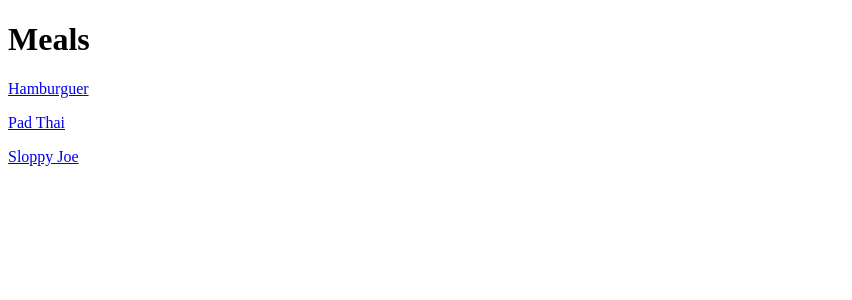
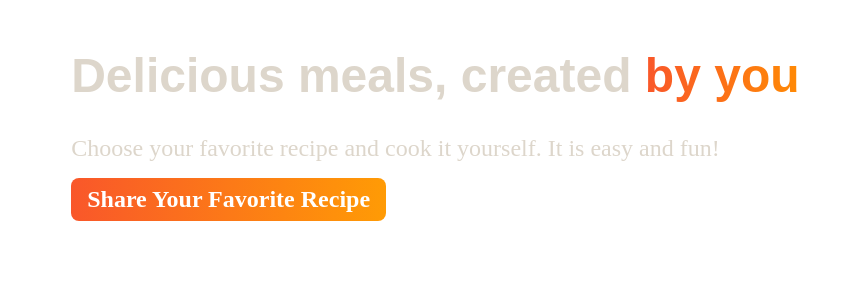
Before and after one commit to daniel-avzaradel/next-js14-full-course, a Next.js app in the folder 05-onwards-foodies-starting-project/: page /meals in a window 1280 px wide. Shown: the top 300 px of the page, without its empty margins (0-852 px from the left). Built offline with nearby package versions, Linux system fonts and the light colour scheme.

Commit message:
adding meals

```diff
--- a/05-onwards-foodies-starting-project/app/meals/page.jsx
+++ b/05-onwards-foodies-starting-project/app/meals/page.jsx
@@ -1,20 +1,25 @@
 import Link from "next/link";
+import classes from './page.module.css'
 
-const Meals = () => {
+const MealsPage = () => {
   return (
-    <main>
-      <h1>Meals</h1>
-      <p>
-        <Link href="/meals/hamburguer">Hamburguer</Link>
+    <>
+    <header className={classes.header}>
+      <h1>Delicious meals, created{' '}
+        <span className={classes.highlight}>by you</span>
+      </h1>
+      <p>Choose your favorite recipe and cook it yourself. It is easy and fun!</p>
+      <p className={classes.cta}>
+        <Link href='/meals/share'>
+          Share Your Favorite Recipe
+        </Link>
       </p>
-      <p>
-        <Link href="/meals/pad-thai">Pad Thai</Link>
-      </p>
-      <p>
-        <Link href="/meals/sloppy-joe">Sloppy Joe</Link>
-      </p>
-    </main>
+      <main className={classes.main}>
+
+      </main>
+    </header>
+    </>
   );
 };
 
-export default Meals;
+export default MealsPage;
--- /dev/null
+++ b/05-onwards-foodies-starting-project/app/meals/page.module.css
@@ -0,0 +1,51 @@
+.header {
+  gap: 3rem;
+  margin: 3rem auto 5rem auto;
+  width: 90%;
+  max-width: 75rem;
+  color: #ddd6cb;
+  font-size: 1.5rem;
+}
+
+.header h1 {
+  font-family: 'Montserrat', sans-serif;
+}
+
+.highlight {
+  background: linear-gradient(90deg, #f9572a, #ff8a05);
+  background-clip: text;
+  -webkit-background-clip: text;
+  -webkit-text-fill-color: transparent;
+}
+
+.header p {
+  margin: 0;
+}
+
+.cta a {
+  display: inline-block;
+  margin-top: 1rem;
+  padding: 0.5rem 1rem;
+  border-radius: 0.5rem;
+  background: linear-gradient(90deg, #f9572a, #ff9b05);
+  color: #ffffff;
+  font-weight: bold;
+  text-decoration: none;
+}
+
+.loading {
+  text-align: center;
+  animation: loading 1.2s ease-in-out infinite;
+}
+
+@keyframes loading {
+  0% {
+    color: #e9e9e9;
+  }
+  50% {
+    color: #b89b84;
+  }
+  100% {
+    color: #e9e9e9;
+  }
+}
```
Also changed, not shown: 05-onwards-foodies-starting-project/app/components/meals/meals-grid.jsx (added, +12 -0 lines), 05-onwards-foodies-starting-project/app/components/meals/meals-grid.module.css (added, +10 -0 lines), 05-onwards-foodies-starting-project/app/components/meals/meals-item.jsx (added, +26 -0 lines), 05-onwards-foodies-starting-project/app/components/meals/meals-item.module.css (added, +75 -0 lines).
